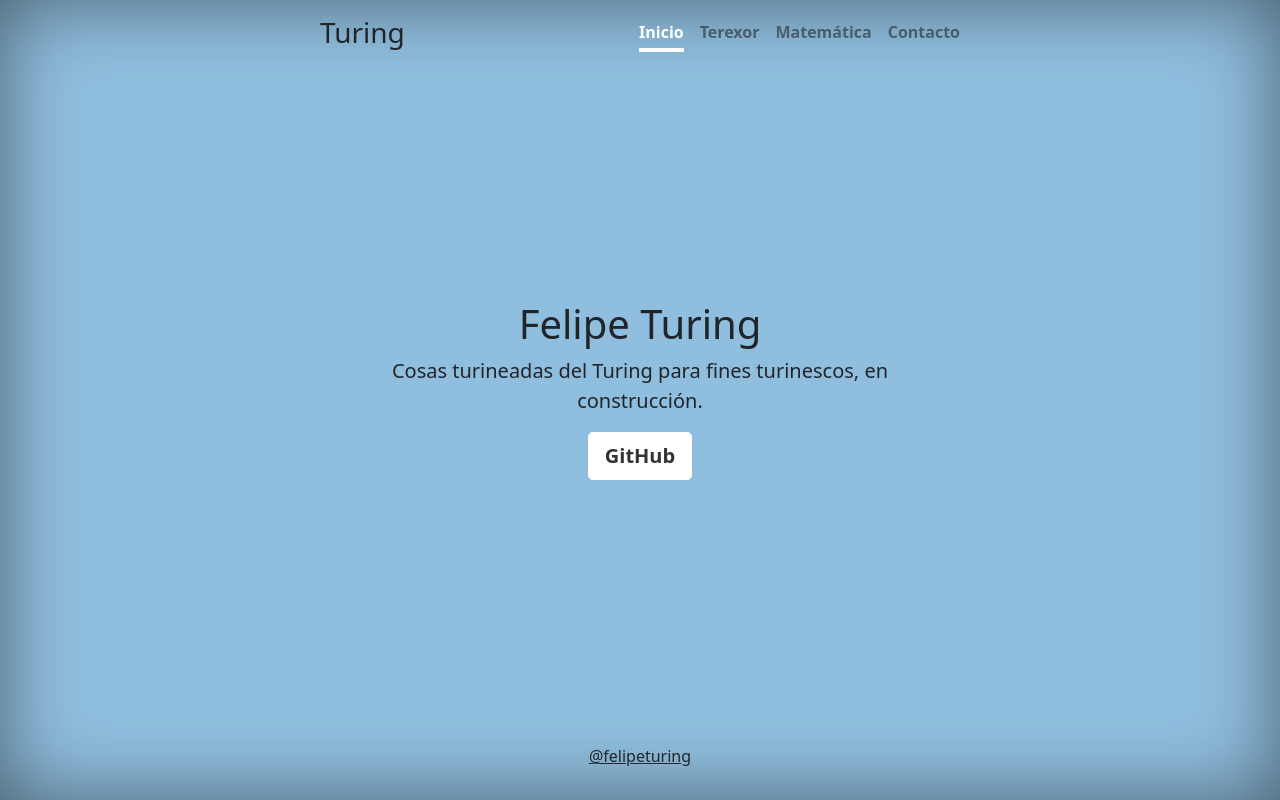
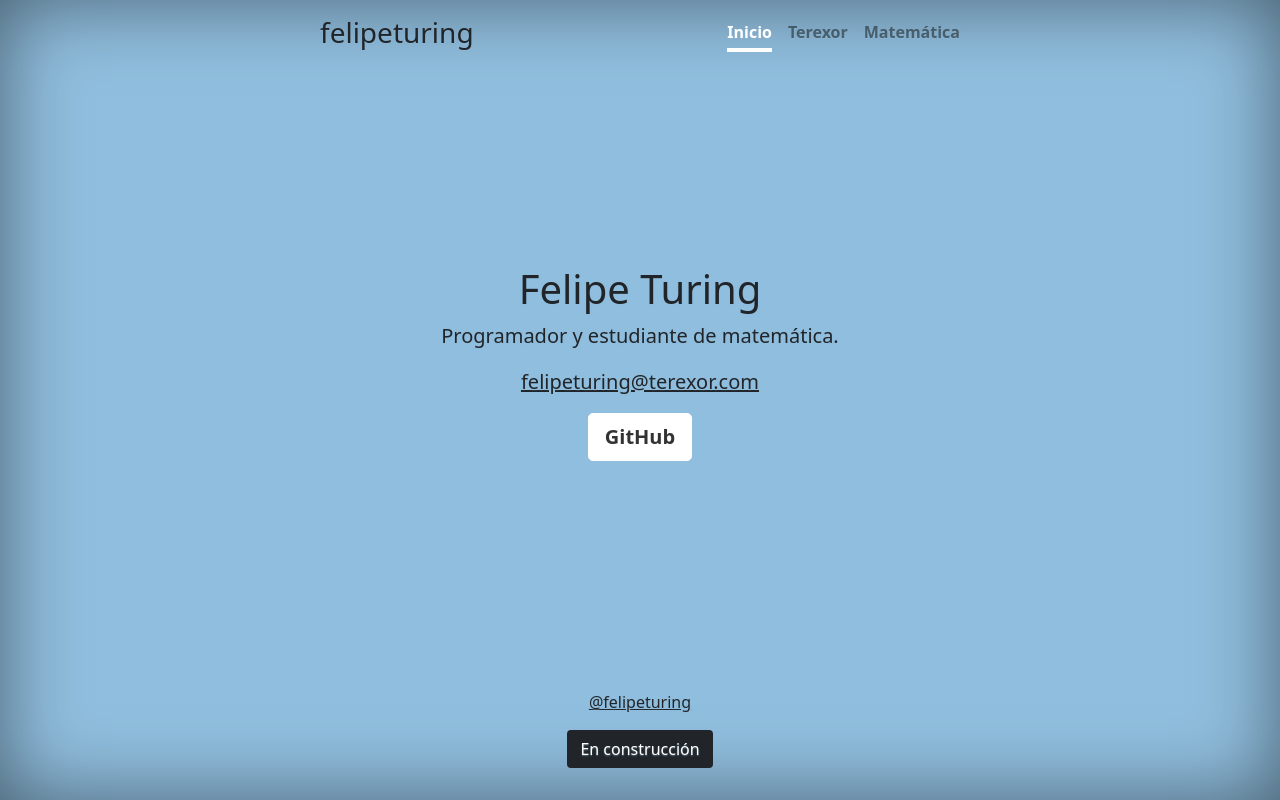
Before and after one commit to felipeturing/website, a plain HTML site: page index.html in a window 1280 px wide. Drawn offline with nearby package versions, Linux system fonts and the light colour scheme.

Commit message:
Una mejor presentación para el deleite de los internautas

```diff
--- a/felipeturing.css
+++ b/css/felipeturing.css
@@ -1,4 +1,3 @@
-
 /*
  * Estilos poco turinescos
  */
--- a/index.html
+++ b/index.html
@@ -1,4 +1,3 @@
-
 <!doctype html>
 <html lang="en" class="h-100">
     <head>
@@ -6,36 +5,44 @@
 	<meta name="viewport" content="width=device-width, initial-scale=1">
 	<meta name="description" content="Página personal de Felipe Turing">
 	<meta name="author" content="Felipe Turing">
+	<meta property="og:locale" content="es_PE" />
+	<meta property="og:type" content="website" />
+	<meta property="og:title" content="Página personal de Felipe Turing" />
+	<meta property="og:site_name" content="Felipe Turing">
+	<meta property="og:description" content="Trabajo en Terexor, muy pronto la mejor empresa de investigación en computación" />
+	<meta name="twitter:title" content="Felipe Turing">
+	<link rel="shortcut icon" href="img/avatar-tau.jpg">
 	<title> Felipe Turing</title>
 	<link href="https://cdn.jsdelivr.net/npm/bootstrap@5.1.3/dist/css/bootstrap.min.css" rel="stylesheet" integrity="sha384-1BmE4kWBq78iYhFldvKuhfTAU6auU8tT94WrHftjDbrCEXSU1oBoqyl2QvZ6jIW3" crossorigin="anonymous">
-    <meta name="theme-color" content="#7952b3">
-    <link href="felipeturing.css" rel="stylesheet">
+	<meta name="theme-color" content="#90BEDE">
+	<link href="css/felipeturing.css" rel="stylesheet">
     </head>
     <body class="d-flex h-100 text-center text-dark">
 	<div class="cover-container d-flex w-100 h-100 p-3 mx-auto flex-column">
+
 	    <header class="mb-auto">
 		<div>
-	  <h3 class="float-md-start mb-0">Turing</h3>
+		    <h3 class="float-md-start mb-0">felipeturing</h3>
 		    <nav class="nav nav-masthead justify-content-center float-md-end">
 			<a class="nav-link active" aria-current="page" href="#">Inicio</a>
 			<a class="nav-link" href="/">Terexor</a>
 			<a class="nav-link" href="/">Matemática</a>
-	    <a class="nav-link" href="/">Contacto</a>
 		    </nav>
 		</div>
 	    </header>
 
 	    <main class="px-3">
 		<h1>Felipe Turing</h1>
-    <p class="lead">Cosas turineadas del Turing para fines turinescos, en construcción.</p>
-    <p class="lead">
-      <a href="https://github.com/felipeturing" class="btn btn-lg btn-secondary fw-bold border-white bg-white"> GitHub</a>
-    </p>
+		<p class="lead">Programador y estudiante de matemática.</p>
+		<p class="lead"><a class="text-dark" href="mailto:felipeturing@terexor.com">felipeturing@terexor.com</a></p>
+		<p class="lead"><a href="https://github.com/felipeturing" class="btn btn-lg btn-secondary fw-bold border-white bg-white"> GitHub</a></p>
 	    </main>
 
 	    <footer class="mt-auto text-white-50">
-    <a href="https://twitter.com/felipeturing" class="text-dark">@felipeturing</a></p>
+		<p><a href="https://twitter.com/felipeturing" class="text-dark">@felipeturing</a></p>
+		<p class="text-dark"><a href="https://github.com/felipeturing/website/tree/main" class="btn bg-dark text-white"> En construcción</a></p>
 	    </footer>
+
 	</div>
     </body>
 </html>
```
Also changed, not shown: img/avatar-tau.jpg (added), img/dibujo-dj.png (added), img/escudo-barca.png (added), img/escudo-uni.png (added), img/logo-terexor.jpg (added), img/silueta-felipeturing.png (added), js/felipeturing.js (renamed from felipeturing.js). Lines whose indentation alone changed are shown as unchanged.
